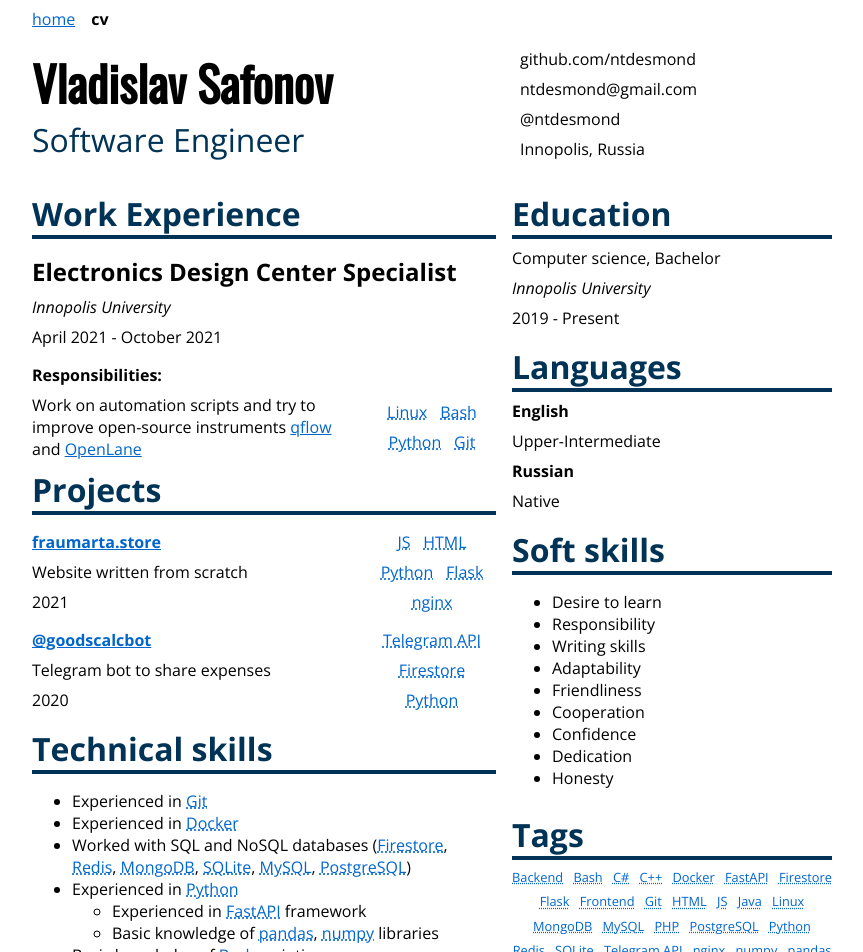
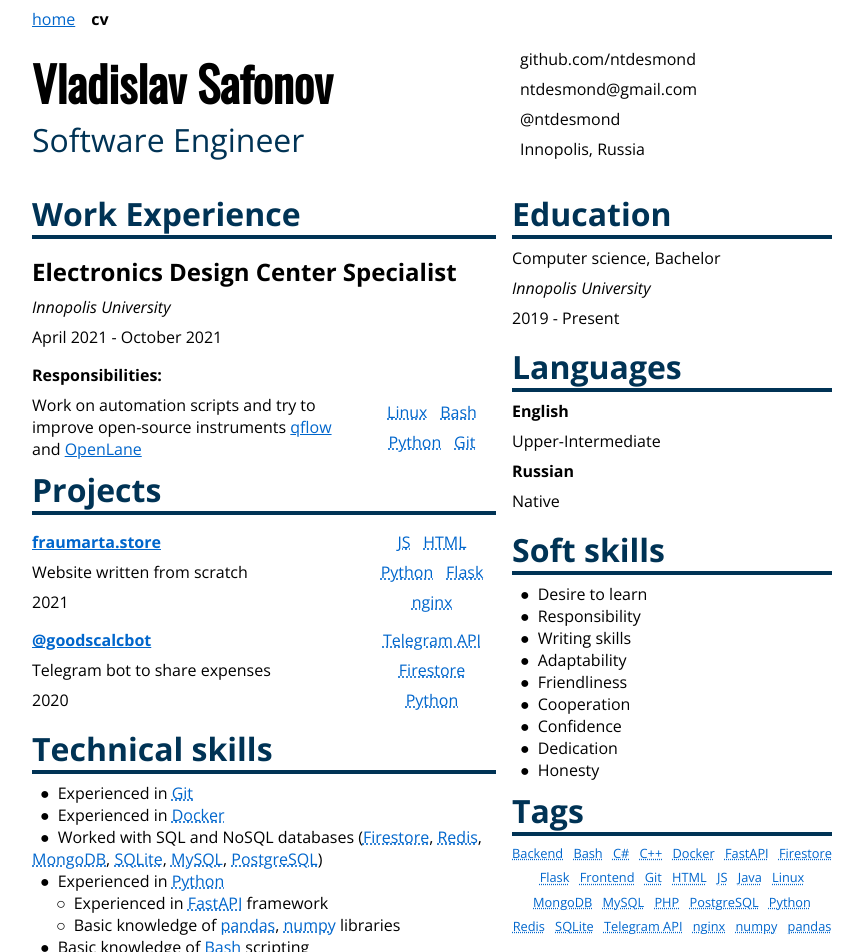
Before and after one commit to ntdesmond/ntdesmond.github.io, a React app: page /#/cv in a window 1280 px wide. Shown: the top 952 px of the page, without its empty margins (208-1071 px from the left). Built offline with nearby package versions, Linux system fonts and the light colour scheme.

Commit message:
Make custom list items using ::before

```diff
--- a/src/pages/cv/CV.tsx
+++ b/src/pages/cv/CV.tsx
@@ -11,6 +11,7 @@ import ProgrammingLanguage from './components/programmingLanguages/ProgrammingLa
 import ProgrammingLanguages from './components/programmingLanguages/ProgrammingLanguages';
 import Project from './components/projects/Project';
 import Section from './components/Section';
+import Skill from './components/skills/Skill';
 import SoftSkillsList from './components/skills/SoftSkillsList';
 import Tag from './components/tags/Tag';
 import TagsSection from './components/tags/TagsSection';
@@ -100,33 +101,29 @@ const CV = () => {
               />
             </Section>
             <Section title="Technical skills">
-              <ul>
-                <li>
+              <Skill>
                 Experienced in <Tag slug="Git" />
-                </li>
-                <li>
+              </Skill>
+              <Skill>
                 Experienced in <Tag slug="Docker" />
-                </li>
-                <li>
-                  Worked with SQL and NoSQL databases (<Tag slug="Firestore" />,{' '}
-                  <Tag slug="Redis" />, <Tag slug="MongoDB" />, <Tag slug="SQLite" />,{' '}
-                  <Tag slug="MySQL" />, <Tag slug="PostgreSQL" />)
-                </li>
-                <li>
+              </Skill>
+              <Skill>
+                Worked with SQL and NoSQL databases (<Tag slug="Firestore" />, <Tag slug="Redis" />,{' '}
+                <Tag slug="MongoDB" />, <Tag slug="SQLite" />, <Tag slug="MySQL" />,{' '}
+                <Tag slug="PostgreSQL" />)
+              </Skill>
+              <Skill>
                 Experienced in <Tag slug="Python" />
-                  <ul>
-                    <li>
+                <Skill>
                   Experienced in <Tag slug="FastAPI" /> framework
-                    </li>
-                    <li>
+                </Skill>
+                <Skill>
                   Basic knowledge of <Tag slug="pandas" />, <Tag slug="numpy" /> libraries
-                    </li>
-                  </ul>
-                </li>
-                <li>
+                </Skill>
+              </Skill>
+              <Skill>
                 Basic knowledge of <Tag slug="Bash" /> scripting
-                </li>
-              </ul>
+              </Skill>
             </Section>
             <Section title="Programming languages">
               <ProgrammingLanguages>
--- /dev/null
+++ b/src/pages/cv/components/skills/Skill.ts
@@ -0,0 +1,15 @@
+import styled from 'styled-components';
+
+const Skill = styled.div`
+  &::before {
+    content: '●';
+    margin: 0 0.5em;
+  }
+
+  & > &::before {
+    content: '○';
+    margin-left: 1.5em;
+  }
+`;
+
+export default Skill;
--- a/src/pages/cv/components/skills/SoftSkillsList.tsx
+++ b/src/pages/cv/components/skills/SoftSkillsList.tsx
@@ -1,9 +1,11 @@
+import Skill from './Skill';
+
 const SoftSkillsList = (props: { skills: string[]; className?: string }) => (
-  <ul className={props.className}>
+  <div className={props.className}>
     {props.skills.map((skill) => (
-      <li key={skill}>{skill}</li>
+      <Skill key={skill}>{skill}</Skill>
     ))}
-  </ul>
+  </div>
 );
 
 export default SoftSkillsList;
```
Lines whose indentation alone changed are shown as unchanged.
